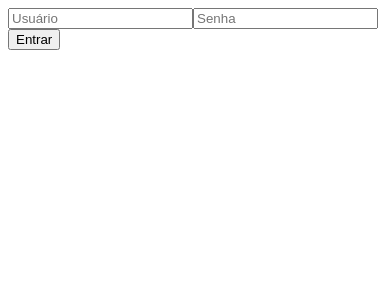
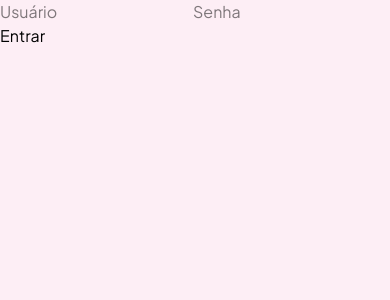
Before and after one commit to samarabick/growtwitter, a React (Vite) app: page / in a window 390 px wide. Shown: the top 300 px of the page. Built offline with nearby package versions, Linux system fonts and the light colour scheme.

Commit message:
início da estilização com tailwind

```diff
--- a/package.json
+++ b/package.json
@@ -10,15 +10,19 @@
     "preview": "vite preview"
   },
   "dependencies": {
+    "@headlessui/react": "^2.2.10",
     "@reduxjs/toolkit": "^2.12.0",
+    "@tailwindcss/vite": "^4.3.3",
     "axios": "^1.16.0",
+    "lucide-react": "^1.46.0",
     "react": "^19.2.5",
     "react-dom": "^19.2.5",
     "react-hot-toast": "^2.6.0",
     "react-redux": "^9.3.0",
     "react-router-dom": "^7.14.2",
     "redux-persist": "^6.0.0",
-    "styled-components": "^6.4.3"
+    "styled-components": "^6.4.3",
+    "tailwindcss": "^4.3.3"
   },
   "devDependencies": {
     "@eslint/js": "^10.0.1",
--- a/src/components/Tweet/TweetFeed.tsx
+++ b/src/components/Tweet/TweetFeed.tsx
@@ -9,6 +9,7 @@ import {
   unlikeTweetThunk,
 } from "../../store/tweet/tweetThunks";
 import { ReplyTweet } from "./ReplyTweet";
+import { Heart, MessageSquare, Trash } from "lucide-react";
 // import { NewTweet } from "./NewTweet";
 
 interface Props {
@@ -24,13 +25,13 @@ export function TweetsFeed({ tweet, userToken, userId }: Props) {
 
   const likestotal: number = tweet.likes.length;
 
-  async function handleLike() {
   const arrayLikes: Like[] = tweet.likes;
 
   const userLiked = arrayLikes.some((item: Like) => {
     return item.author.id === userIdLogged;
   });
 
+  async function handleLike() {
     if (userLiked) {
       await dispatch(
         unlikeTweetThunk({
@@ -50,6 +51,12 @@ export function TweetsFeed({ tweet, userToken, userId }: Props) {
     }
   }
 
+  const [isAnimating, setIsAnimating] = useState(false);
+
+  setTimeout(() => {
+    setIsAnimating(false);
+  }, 600);
+
   async function handleDelete() {
     await dispatch(
       deleteTweetThunk({
@@ -65,6 +72,7 @@ export function TweetsFeed({ tweet, userToken, userId }: Props) {
 
   return (
     <>
+      {/* Input de responder */}
       {showHandleReply ? (
         <div>
           <p>Responder à @{tweet.author.username}</p>
@@ -74,26 +82,76 @@ export function TweetsFeed({ tweet, userToken, userId }: Props) {
       ) : (
         <div hidden></div>
       )}
-      <div key={tweet.id}>
-        <Link to={`/profile/${tweet.author.id}`}>{tweet.author.name}</Link>
+      {/* Tweet */}
+      <div
+        key={tweet.id}
+        className="m-1 border-2 rounded-lg shadow-md border-cupid"
+      >
+        {/* "Cabeçalho" do Tweet */}
+        <div className="flex">
+          <div className="p-1">
+            {tweet.author.imageUrl != null ? (
+              <img
+                className="max-w-10 rounded-full inline"
+                src={tweet.author.imageUrl}
+                alt=""
+              />
+            ) : (
+              <img
+                className="max-w-10 rounded-full inline"
+                src="https://voxnews.com.br/wp-content/uploads/2017/04/unnamed.png"
+                alt=""
+              />
+            )}
+          </div>
+          <div className="self-center">
+            <Link
+              className="text-base font-semibold"
+              to={`/profile/${tweet.author.id}`}
+            >
+              {tweet.author.name}
+            </Link>
+            <Link className="text-base p-1" to={`/profile/${tweet.author.id}`}>
+              {`@${tweet.author.username}`}
+            </Link>
+          </div>
+        </div>
+        {/* Conteúdo do tweet */}
+        <div className="p-1">
           <p>{tweet.content}</p>
-        <div>
-          <button onClick={() => handleLike()}>Likes {likestotal}</button>
         </div>
-        <div>
-          <button onClick={() => setHandleShowReply(true)}>Responder</button>
-        </div>
-        <div>
+        {/* Ações inferiores do tweet */}
+        <div className="pl-1">
+          <button title="Responder" onClick={() => setHandleShowReply(true)}>
+            <MessageSquare className="size-4.5 inline align-sub pr-1" />
+          </button>
+          <button title="Curtir" onClick={() => handleLike()}>
+            <Heart
+              onClick={() => setIsAnimating(true)}
+              className={`size-4.5 inline ${isAnimating ? "heart-like text-pink-500" : ""} ${userLiked ? "fill-pink-500 text-pink-500" : ""}`}
+            />
+            <span className="text-sm align-middle pr-1">{likestotal}</span>
+          </button>
+
+          <button title="Excluir">
             {tweet.author.id === userId ? (
-            <button onClick={() => handleDelete()}>Excluir</button>
+              <Trash className="size-4.5 inline" onClick={() => handleDelete()}>
+                Excluir
+              </Trash>
             ) : (
               <button hidden></button>
             )}
+          </button>
         </div>
-        <div>
-          <button onClick={() => setShowReplies((prev) => !prev)}>
-            Respostas
+        <div className="pl-1">
+          <button
+            title="Ver respostas"
+            className="text-sm"
+            onClick={() => setShowReplies((prev) => !prev)}
+          >
+            Ver respostas
           </button>
+          {/* Respostas do tweet */}
           <div>
             {showReplies &&
               tweet.replies.length > 0 &&
@@ -107,8 +165,6 @@ export function TweetsFeed({ tweet, userToken, userId }: Props) {
           </div>
         </div>
       </div>
-
-      <hr />
     </>
   );
 }
--- a/src/index.css
+++ b/src/index.css
@@ -1,111 +1,51 @@
+@import url("https://fonts.googleapis.com/css2?family=Plus+Jakarta+Sans:wght@400;500;600;700&display=swap");
+@import "tailwindcss";
+
+@theme {
+  --color-lavender-mist: #dbdaec;
+  --color-zircon: #e9edf6;
+  --color-cupid: #fcbfd4;
+  --color-azalea: #ffd0e2;
+  --color-tutu: #fdeef5;
+
+  --font-sans: "Plus Jakarta Sans", sans-serif;
+}
+
 :root {
-  --text: #6b6375;
-  --text-h: #08060d;
-  --bg: #fff;
-  --border: #e5e4e7;
-  --code-bg: #f4f3ec;
-  --accent: #aa3bff;
-  --accent-bg: rgba(170, 59, 255, 0.1);
-  --accent-border: rgba(170, 59, 255, 0.5);
-  --social-bg: rgba(244, 243, 236, 0.5);
-  --shadow:
-    rgba(0, 0, 0, 0.1) 0 10px 15px -3px, rgba(0, 0, 0, 0.05) 0 4px 6px -2px;
-
-  --sans: system-ui, 'Segoe UI', Roboto, sans-serif;
-  --heading: system-ui, 'Segoe UI', Roboto, sans-serif;
-  --mono: ui-monospace, Consolas, monospace;
-
-  font: 18px/145% var(--sans);
-  letter-spacing: 0.18px;
-  color-scheme: light dark;
-  color: var(--text);
-  background: var(--bg);
-  font-synthesis: none;
-  text-rendering: optimizeLegibility;
-  -webkit-font-smoothing: antialiased;
-  -moz-osx-font-smoothing: grayscale;
-
   @media (max-width: 1024px) {
     font-size: 16px;
   }
 }
 
-@media (prefers-color-scheme: dark) {
-  :root {
-    --text: #9ca3af;
-    --text-h: #f3f4f6;
-    --bg: #16171d;
-    --border: #2e303a;
-    --code-bg: #1f2028;
-    --accent: #c084fc;
-    --accent-bg: rgba(192, 132, 252, 0.15);
-    --accent-border: rgba(192, 132, 252, 0.5);
-    --social-bg: rgba(47, 48, 58, 0.5);
-    --shadow:
-      rgba(0, 0, 0, 0.4) 0 10px 15px -3px, rgba(0, 0, 0, 0.25) 0 4px 6px -2px;
+body {
+  margin: 0;
+  font-family: "Plus Jakarta Sans", sans-serif;
+  height: 100vh;
+  background-color: #fdeef5;
+}
+
+button {
+  cursor: pointer;
+}
+
+Link {
+  cursor: pointer;
+}
+
+@keyframes heartLike {
+  0% {
+    transform: scale(1);
   }
 
-  #social .button-icon {
-    filter: invert(1) brightness(2);
+  50% {
+    transform: scale(1.3);
+  }
+
+  100% {
+    transform: scale(1);
   }
 }
 
-#root {
-  width: 1126px;
-  max-width: 100%;
-  margin: 0 auto;
-  text-align: center;
-  border-inline: 1px solid var(--border);
-  min-height: 100svh;
-  display: flex;
-  flex-direction: column;
-  box-sizing: border-box;
+.heart-like {
+  animation: heartLike 300ms ease-in-out;
 }
-
-body {
-  margin: 0;
-}
-
-h1,
-h2 {
-  font-family: var(--heading);
-  font-weight: 500;
-  color: var(--text-h);
-}
-
-h1 {
-  font-size: 56px;
-  letter-spacing: -1.68px;
-  margin: 32px 0;
-  @media (max-width: 1024px) {
-    font-size: 36px;
-    margin: 20px 0;
-  }
-}
-h2 {
-  font-size: 24px;
-  line-height: 118%;
-  letter-spacing: -0.24px;
-  margin: 0 0 8px;
-  @media (max-width: 1024px) {
-    font-size: 20px;
-  }
-}
-p {
-  margin: 0;
-}
-
-code,
-.counter {
-  font-family: var(--mono);
-  display: inline-flex;
-  border-radius: 4px;
-  color: var(--text-h);
-}
-
-code {
-  font-size: 15px;
-  line-height: 135%;
-  padding: 4px 8px;
-  background: var(--code-bg);
-}
--- a/src/layouts/MainLayout.tsx
+++ b/src/layouts/MainLayout.tsx
@@ -26,6 +26,8 @@ export function MainLayout() {
 
   return (
     <>
+      <div className="grid sm:grid-cols-[200px_minmax(0,1fr)] md:grid-cols-[250px_minmax(0,1fr)250px] lg:grid-cols-[350px_minmax(0,1fr)_350px] ">
+        <aside className="sm:h-screen sm:sticky sm:top-0 sm:pl-2">
           <Link to="/home">Página inicial</Link>
           <br></br>
           <Link to="/explore">Explorar</Link>
@@ -34,8 +36,17 @@ export function MainLayout() {
           <br />
           <NewTweet onSubmit={handleCreateTweet} />
           <br></br>
-      <button onClick={() => logout()}>Sair</button>
+          <button className="sm:absolute sm:bottom-3" onClick={() => logout()}>
+            Sair
+          </button>
+        </aside>
+        <div>
           <Outlet />
+        </div>
+        <aside className="not-md:hidden md:h-screen md:sticky md:top-0">
+          <h1>menu lateral</h1>
+        </aside>
+      </div>
     </>
   );
 }
--- a/src/main.tsx
+++ b/src/main.tsx
@@ -3,6 +3,7 @@ import App from "./App.tsx";
 import { Provider } from "react-redux";
 import { persistor, store } from "./store/index.ts";
 import { PersistGate } from "redux-persist/integration/react";
+import "./index.css";
 
 createRoot(document.getElementById("root")!).render(
   <Provider store={store}>
--- a/vite.config.ts
+++ b/vite.config.ts
@@ -1,8 +1,9 @@
 import { defineConfig } from "vite";
 import react from "@vitejs/plugin-react";
+import tailwindcss from "@tailwindcss/vite";
 
 // https://vite.dev/config/
 export default defineConfig({
-  plugins: [react()],
+  plugins: [react(), tailwindcss()],
   server: { open: true },
 });
```
Also changed, not shown: 1 other file (tests, documents, lock files or other folders). Lines whose indentation alone changed are shown as unchanged.
